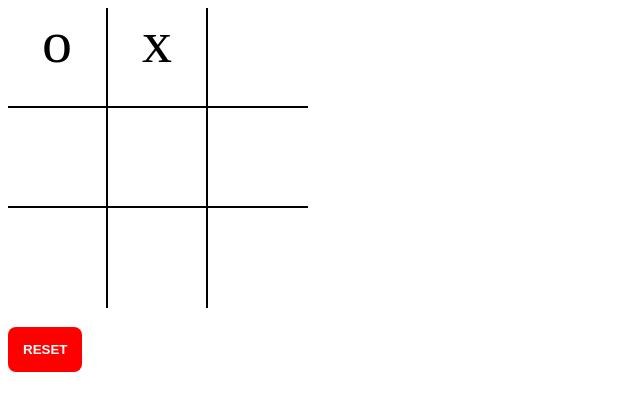
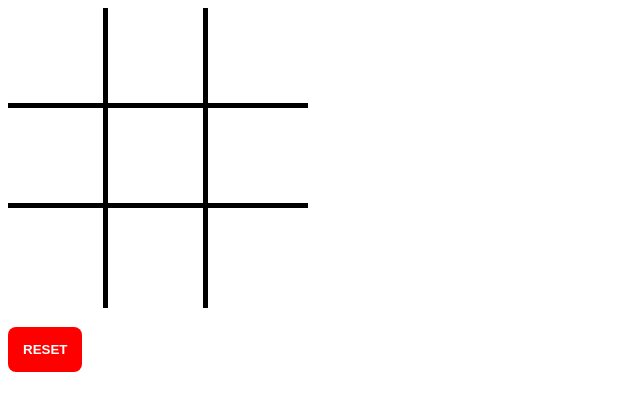
Before and after one commit to alejandraHoces/Tic-Tac-Toe, a plain HTML site: page index.html in a window 1280 px wide. Shown: the whole page, without its empty margins (0-640 px from the left). Drawn offline with Linux system fonts and the light colour scheme.

Commit message:
Subiendo primera parte de proyecto

```diff
--- a/css/main.css
+++ b/css/main.css
@@ -13,19 +13,19 @@
 }
 
 .tictactoe .row:not(:last-child){
-  border-bottom: 2px solid black;
+  border-bottom: 5px solid black;
 }
 
 .tictactoe .row .column {
   width: 100px;
   height: 100px;
-  font-size: 60px;
+  /*font-size: 60px;*/
   text-align: center;
   float: left;
 }
 
 .tictactoe .row .column:not(:last-child){
-  border-right: 2px solid black;
+  border-right: 5px solid black;
 }
 
 .b-reset {
--- a/index.html
+++ b/index.html
@@ -11,8 +11,8 @@
     <!--creando filas y columnas-->
     <div class="tictactoe">
       <div class="row">
-        <div class="column">o</div>
-        <div class="column">x</div>
+        <div class="column"></div>
+        <div class="column"></div>
         <div class="column"></div>
       </div>
 
```
